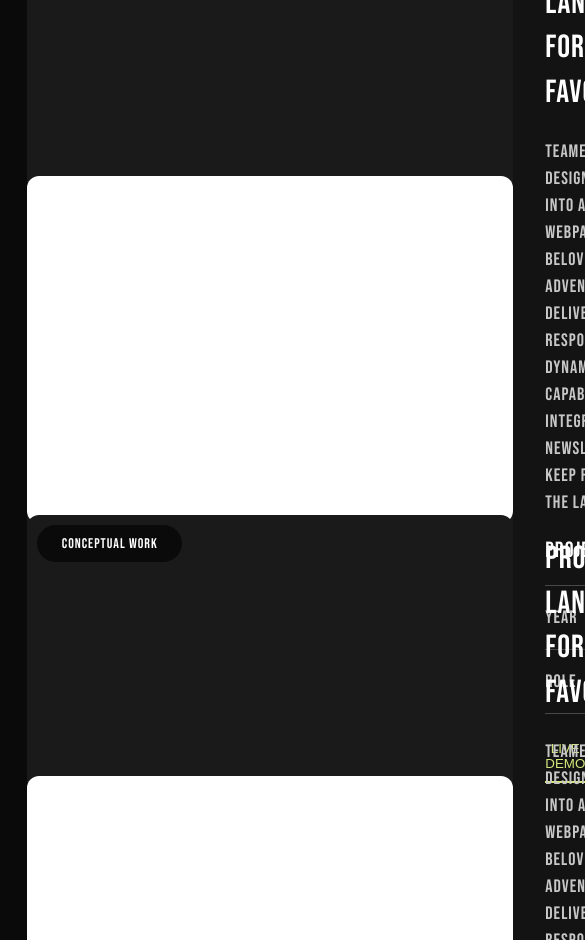
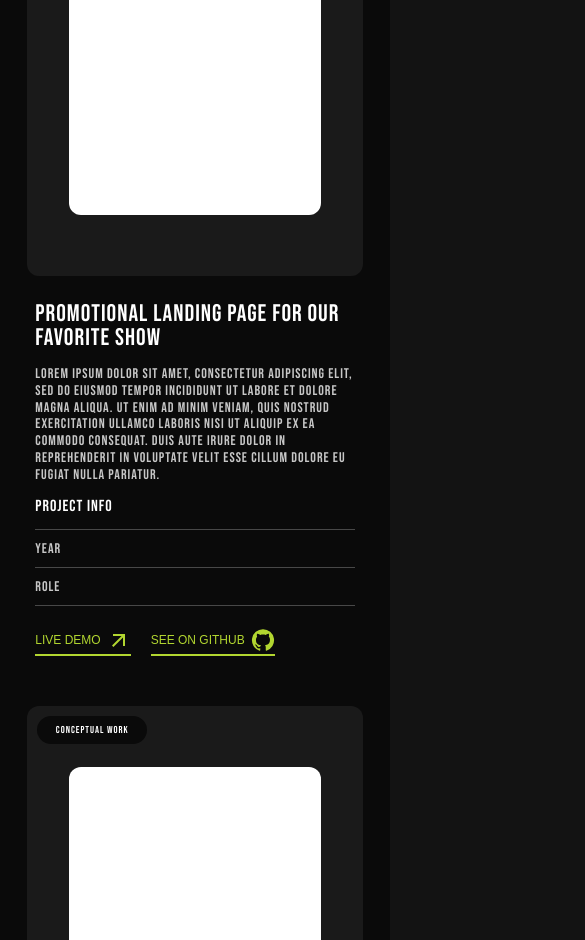
Before and after one commit to moetez96/web-portfolio, a React (Create React App) app: page / in a window 390 px wide. Shown: the part 1060-2000 px from the top of the page, 585 px wide, since content can reach past the window. Built offline with nearby package versions, Linux system fonts and the light colour scheme.

Commit message:
Add Projects Card responsive design

```diff
--- a/src/App.js
+++ b/src/App.js
@@ -24,6 +24,7 @@ function App() {
             <Home />
             <hr />
             <Projects />
+            <hr />
         </div>
     );
 }
--- a/src/components/cards/ProjectCard.js
+++ b/src/components/cards/ProjectCard.js
@@ -15,7 +15,7 @@ function ProjectCard() {
             </div>
             <div className="project-card-overview">
                 <h1>Promotional landing page for our favorite show</h1>
-                <p  >Teamed up with a designer to breathe life into a promotional webpage for our beloved show, Adventure Time. Delivered a fully responsive design with dynamic content capabilities, seamlessly integrating a newsletter feature to keep fans updated with the latest adventures.</p>
+                <p>Lorem ipsum dolor sit amet, consectetur adipiscing elit, sed do eiusmod tempor incididunt ut labore et dolore magna aliqua. Ut enim ad minim veniam, quis nostrud exercitation ullamco laboris nisi ut aliquip ex ea commodo consequat. Duis aute irure dolor in reprehenderit in voluptate velit esse cillum dolore eu fugiat nulla pariatur.</p>
                 <div className="project-card-info">
                     <h2>Project Info</h2>
                     <hr/>
--- a/src/styles/cards/project-card.css
+++ b/src/styles/cards/project-card.css
@@ -21,8 +21,8 @@
 }
 
 .project-card-img {
-    width: 486px;
-    height: 347px;
+    width: 75%;
+    height: 69%;
     background-color: var(--text-color);
     border-radius: 12px;
 }
@@ -47,13 +47,14 @@
     padding-right: 32px;
     >h1 {
         font-size: 32px;
-        line-height: 140%;
+        line-height: 100%;
         font-weight: normal;
     }
 
     >p {
         font-size: 18px;
-        line-height: 150%;
+        line-height: 130%;
+        margin: 0;
     }
 }
 
@@ -74,26 +75,29 @@
     >p {
         font-size: 18px;
         line-height: 150%;
+        margin: 0;
     }
 }
 
 .project-card-btns {
+    position: absolute;
+    bottom: 8px;
     display: flex;
-    margin-top: 16px;
     gap: 20px;
 
     >button  {
        border: 0;
         background-color: transparent;
-        color: #D3E97A;
+        color: #B2D630;
         display: flex;
         justify-content: center;
         align-items: center;
         gap: 6px;
-        border-bottom: 2px solid #D3E97A;
+        border-bottom: 2px solid #B2D630;
         padding: 3px 0;
         cursor: pointer;
-        transition: transform 0.6s ease, filter 0.3s ease;
+        font-size: 14px;
+        transition: transform 0.4s ease, filter 0.3s ease;
     }
 
     >button:hover {
@@ -101,3 +105,112 @@
         filter: brightness(1.2);
     }
 }
+
+@media (max-width: 1024px) {
+
+    .project-card-container {
+        height: 420px;
+    }
+
+    .project-card-overview {
+        padding-left: 22px;
+        padding-right: 22px;
+        >h1 {
+            font-size: 26px;
+            line-height: 100%;
+        }
+
+        >p {
+            font-size: 16px;
+            line-height: 120%;
+        }
+    }
+
+    .project-card-info {
+        >h2 {
+            font-size: 18px;
+            line-height: 140%;
+        }
+
+        >hr {
+            margin: 10px auto;
+        }
+
+        >p {
+            font-size: 16px;
+        }
+    }
+
+    .project-card-btns {
+        bottom: 10px;
+        >button  {
+            padding: 2px 0;
+            font-size: 12px;
+        }
+    }
+
+    .project-card-tag {
+        width: 125px;
+        height: 32px;
+        font-size: 12px;
+    }
+}
+
+@media (max-width: 768px) {
+
+    .project-card-container {
+        min-height: 700px;
+        height: max-content;
+        max-height: 877px;
+        grid-template-columns: none;
+        grid-template-rows: 1fr 1fr;
+    }
+
+    .project-card-overview {
+        padding-left: 8px;
+        padding-right: 8px;
+        padding-top: 10px;
+    }
+
+    .project-card-btns {
+        margin-top: 30px;
+        position: relative;
+        >button  {
+            padding: 2px 0;
+            font-size: 12px;
+        }
+    }
+}
+
+@media (max-width: 425px) {
+    .project-card-overview {
+        >h1 {
+            font-size: 24px;
+        }
+
+        >p {
+            font-size: 14px;
+        }
+    }
+
+    .project-card-info {
+        >h2 {
+            font-size: 16px;
+            line-height: 120%;
+        }
+
+        >hr {
+            margin: 8px auto;
+        }
+
+        >p {
+            font-size: 14px;
+        }
+    }
+
+    .project-card-tag {
+        width: 110px;
+        height: 28px;
+        font-size: 10px;
+    }
+}
--- a/src/styles/home.css
+++ b/src/styles/home.css
@@ -38,7 +38,7 @@
     align-items: center;
     gap: 12px;
     > button {
-        background-color: #D3E97A;
+        background-color: #B2D630;
         height: 54px;
         min-width: 163px;
         padding: 0 25px;
--- a/src/styles/projects.css
+++ b/src/styles/projects.css
@@ -17,7 +17,7 @@
 .projects-header {
     width: 600px;
     >h1 {
-        font-size: 6.5vw;
+        font-size: 5.5vw;
         line-height: 100%;
         padding: 0;
         margin: 0;
@@ -33,7 +33,7 @@
     display: flex;
     flex-direction: column;
     gap: 100px;
-    margin: 60px 0;
+    margin-top: 60px;
 }
 
 @media (max-width: 1024px) {
@@ -48,6 +48,11 @@
             line-height: 120%;
         }
     }
+
+    .projects-list-container {
+        gap: 60px;
+        margin-top: 40px;
+    }
 }
 
 @media (max-width: 768px) {
@@ -61,6 +66,11 @@
             font-size: 14px;
         }
     }
+
+    .projects-list-container {
+        gap: 40px;
+        margin-top: 30px
+    }
 }
 
 @media (max-width: 425px) {
@@ -71,4 +81,5 @@
             font-size: 38px;
         }
     }
+
 }
```
